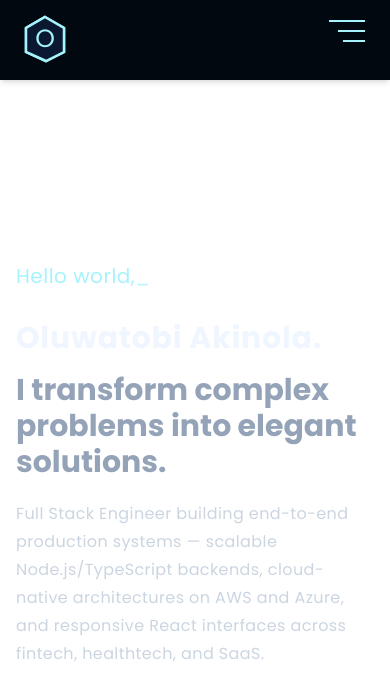
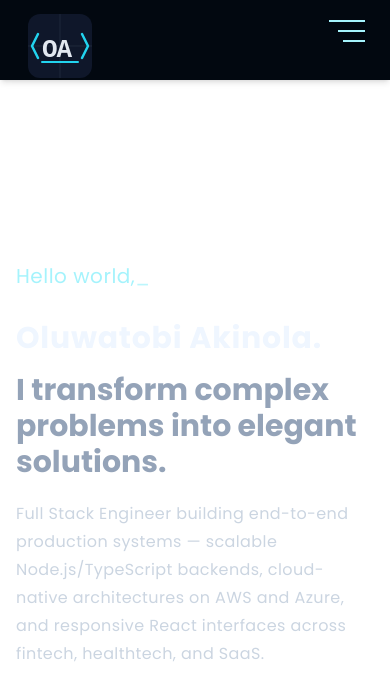
Before and after one commit to itsoluwatobby/oluwatobi-akinola, a React (Vite) app: page / in a window 390 px wide. Shown: the top 700 px of the page. Built offline with nearby package versions, Linux system fonts and the light colour scheme.

Commit message:
icon updated

```diff
--- a/index.html
+++ b/index.html
@@ -10,7 +10,7 @@
     <meta name="keywords" content="Full Stack Engineer, Node.js, TypeScript, React, AWS, Azure, PostgreSQL, Backend Engineer, SaaS, Fintech, Healthtech, Oluwatobi Akinola" />
     <meta name="author" content="Oluwatobi Akinola" />
     <meta name="robots" content="index, follow" />
-    <link rel="canonical" href="https://oluwatobiakinola-v1.onrender.com" />
+    <link rel="canonical" href="https://oluwatobiakinola.tech" />
 
     <!-- Favicon -->
     <link rel="icon" type="image/svg+xml" href="/favicon.svg" />
@@ -22,8 +22,8 @@
     <meta property="og:site_name" content="Oluwatobi Akinola" />
     <meta property="og:title" content="Oluwatobi Akinola — Full Stack Engineer" />
     <meta property="og:description" content="Full Stack Engineer specialising in production-grade Node.js/TypeScript backends, cloud-native architectures on AWS and Azure, and responsive React interfaces." />
-    <meta property="og:url" content="https://oluwatobiakinola-v1.onrender.com" />
-    <meta property="og:image" content="https://oluwatobiakinola-v1.onrender.com/og-image.svg" />
+    <meta property="og:url" content="https://oluwatobiakinola.tech" />
+    <meta property="og:image" content="https://oluwatobiakinola.tech/og-image.svg" />
     <meta property="og:image:width" content="1200" />
     <meta property="og:image:height" content="630" />
     <meta property="og:image:alt" content="Oluwatobi Akinola — Full Stack Engineer" />
@@ -32,7 +32,7 @@
     <meta name="twitter:card" content="summary_large_image" />
     <meta name="twitter:title" content="Oluwatobi Akinola — Full Stack Engineer" />
     <meta name="twitter:description" content="Full Stack Engineer specialising in production-grade Node.js/TypeScript backends, cloud-native architectures on AWS and Azure, and responsive React interfaces." />
-    <meta name="twitter:image" content="https://oluwatobiakinola-v1.onrender.com/og-image.svg" />
+    <meta name="twitter:image" content="https://oluwatobiakinola.tech/og-image.svg" />
     <meta name="twitter:image:alt" content="Oluwatobi Akinola — Full Stack Engineer" />
 
     <!-- Facebook domain verification -->
--- a/src/App.tsx
+++ b/src/App.tsx
@@ -17,7 +17,7 @@ function App() {
     { screenPosition: '0px', threshold: 0.9 },
   );
 
-  const BASE_URL = 'https://oluwatobiakinola-v1.onrender.com';
+  const BASE_URL = 'https://oluwatobiakinola.tech';
 
   return (
     <main className={`customScrollBar page-fade-in ${theme === 'light' ? 'bg-white' : `${Colors.navy} text-white`} w-full h-screen flex flex-col transition-colors overflow-y-scroll`}>
--- a/src/components/Header.tsx
+++ b/src/components/Header.tsx
@@ -22,9 +22,13 @@ export default function Header({ appName, toggle, setToggle }: HeaderProps) {
   }
 
   return (
-    <header className={`sticky top-0 w-full pl-1 pr-4 pt-7 pb-4 ${Colors.navy} flex items-center justify-between h-20 z-20 shadow-md transition-transform lg:px-10`}>
+    <header className={`sticky top-0 w-full pl-7 pr-4 pt-7 pb-4 ${Colors.navy} flex items-center justify-between h-20 z-20 shadow-md transition-transform lg:px-10`}>
       <Link to='/'  className='relative'>
-        <svg width="63" height="58"
+      <img src="/favicon.svg" alt=""
+      className='size-16'
+          onMouseEnter={modifyHoverCount}
+      />
+        {/* <svg width="63" height="58"
           onMouseEnter={modifyHoverCount}
           className={`absolute transition-transform cursor-pointer ${hoverEffects[hoverIndex]}`}
           xmlns="http://www.w3.org/2000/svg">
@@ -36,7 +40,7 @@ export default function Header({ appName, toggle, setToggle }: HeaderProps) {
         <svg width="100" height="80" xmlns="http://www.w3.org/2000/svg">
           <polygon points="41,11 60,22 60,46 42,55 22,46 22,22"
             fill='#a5f3fc' stroke="#a5f3fc" strokeWidth="2.5" />
-        </svg>
+        </svg> */}
       </Link>
 
       {
--- a/src/data/data.json
+++ b/src/data/data.json
@@ -336,7 +336,7 @@
     },
     {
       "id": 19,
-      "link": "https://oluwatobiakinola-v1.onrender.com",
+      "link": "https://oluwatobiakinola.tech",
       "repoLink": "https://github.com/itsoluwatobby/oluwatobi-akinola",
       "name": "Oluwatobi Akinola",
       "description": "My personal portfolio website, where I showcase my projects, skills, and experiences. You can also contact me through the contact form on the website.",
```
Also changed, not shown: public/og-image.svg, 1 other file (tests, documents, lock files or other folders).
